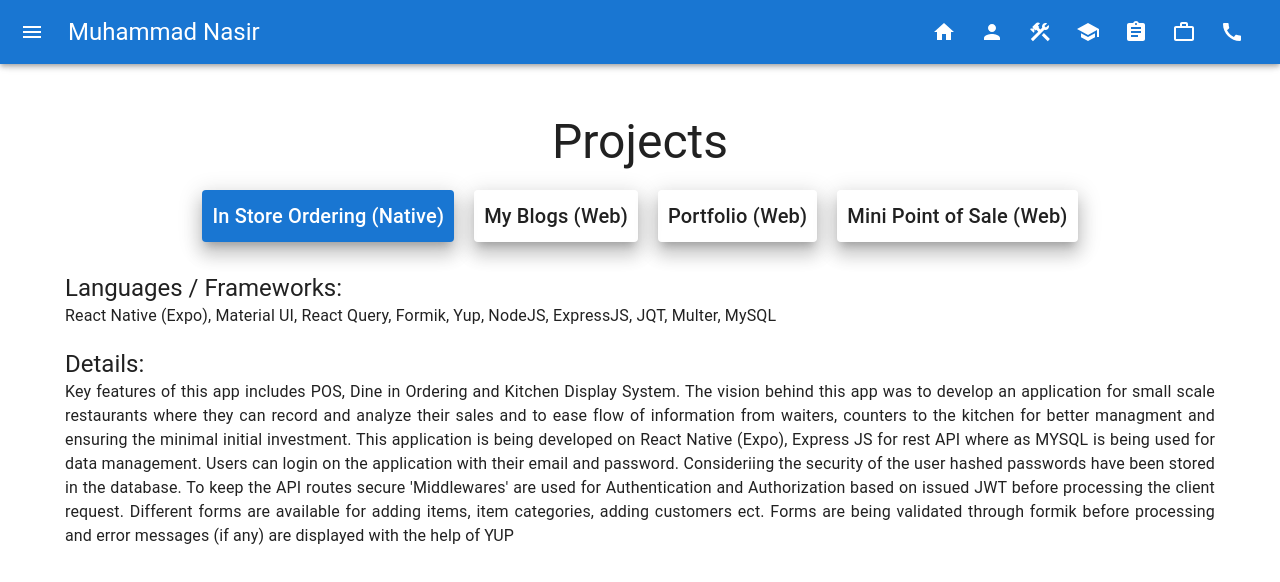
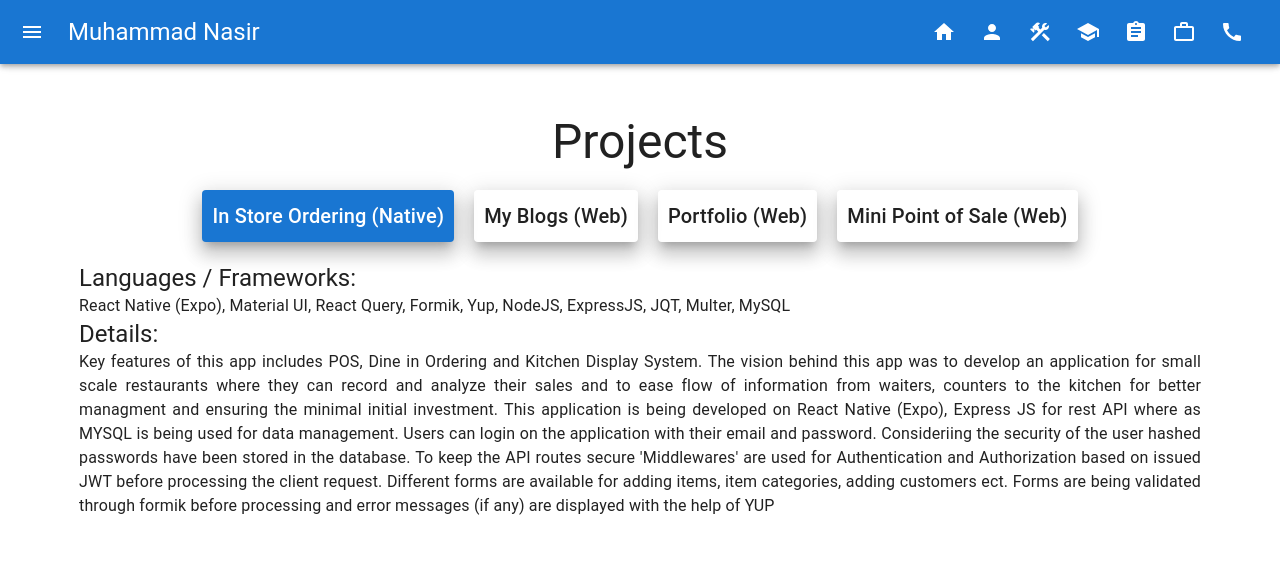
Before and after one commit to NasirKhatri/my-portfolio, a Next.js app: page /projects in a window 1280 px wide. Shown: the top 582 px of the page. Built offline with nearby package versions, Linux system fonts and the light colour scheme.

Commit message:
side paddings fixed

```diff
--- a/src/app/education/page.tsx
+++ b/src/app/education/page.tsx
@@ -1,4 +1,4 @@
-import { Grid, Paper, Typography, Divider } from "@mui/material"
+import { Grid, Paper, Typography, Divider, Container } from "@mui/material"
 import data from "../../data.json";
 import PageBody from "@/components/PageLayouts";
 import PageHeading from "@/components/PageHeading";
@@ -6,6 +6,7 @@ import EducationCard from "@/components/EducationCard";
 
 export default function Education() {
   return (
+    <Container maxWidth="lg">
     <PageBody>
       <Grid item xs={12} alignItems="center">
         <PageHeading>Accedemic Backgroud</PageHeading>
@@ -38,5 +39,6 @@ export default function Education() {
         <Grid />
       </Grid>
     </PageBody>
+    </Container>
   )
 }
--- a/src/app/projects/page.tsx
+++ b/src/app/projects/page.tsx
@@ -1,5 +1,5 @@
 "use client"
-import { Grid, Typography, Divider, Box, List, ListItem, ListItemButton, ListItemText, ButtonGroup, Button, Paper, ImageList, ImageListItem } from "@mui/material"
+import { Grid, Typography, Divider, Box, List, ListItem, ListItemButton, ListItemText, ButtonGroup, Button, Paper, ImageList, ImageListItem, Container } from "@mui/material"
 import data from "../../data.json";
 import PageBody from "@/components/PageLayouts";
 import PageHeading from "@/components/PageHeading";
@@ -41,6 +41,7 @@ function srcset(image: string, size: number, rows = 1, cols = 1) {
 export default function Projects() {
   const [activeProject, setProject] = useState(ProjectsDetails[0])
   return (
+    <Container maxWidth="lg">
     <PageBody>
       <Grid item xs={12} alignItems="center">
         <PageHeading>Projects</PageHeading>
@@ -50,11 +51,11 @@ export default function Projects() {
           <Grid sx={{ padding: "10px" }}>
             <ProjectList activeProject={activeProject} setProject={setProject} />
           </Grid>
-          <Grid sx={{ padding: "10px" }}>
+          <Grid>
             <Typography variant="h5">Languages / Frameworks:</Typography>
             <Typography variant="body1">{activeProject.Frameworks}</Typography>
           </Grid>
-          <Grid flexGrow={1} sx={{ padding: "10px" }}>
+          <Grid flexGrow={1}>
             <Typography variant="h5">Details:</Typography>
             <Typography variant="body1">{activeProject.Details}</Typography>
           </Grid>
@@ -75,6 +76,7 @@ export default function Projects() {
         </Grid>
       </Grid>
     </PageBody>
+    </Container>
   )
 }
 
--- a/src/components/SkillCard.tsx
+++ b/src/components/SkillCard.tsx
@@ -3,7 +3,7 @@ import Rating from '@mui/material/Rating';
 
 const SkillCard = ({ data }: any) => {
     return (
-        <Paper elevation={12} sx={{ minWidth: "350px", borderRadius: "6px", padding: "15px", "&:hover": {scale: "1.05"} }}>
+        <Paper elevation={12} sx={{ width: "350px", borderRadius: "6px", padding: "15px", "&:hover": {scale: "1.05"} }}>
             <Typography variant='h4' sx={{ textAlign: 'center', color:"primary.light", fontWeight: "bold" }}>
                 {data.scope}
             </Typography>
```
Also changed, not shown: src/app/page.tsx (+4 -3 lines).
